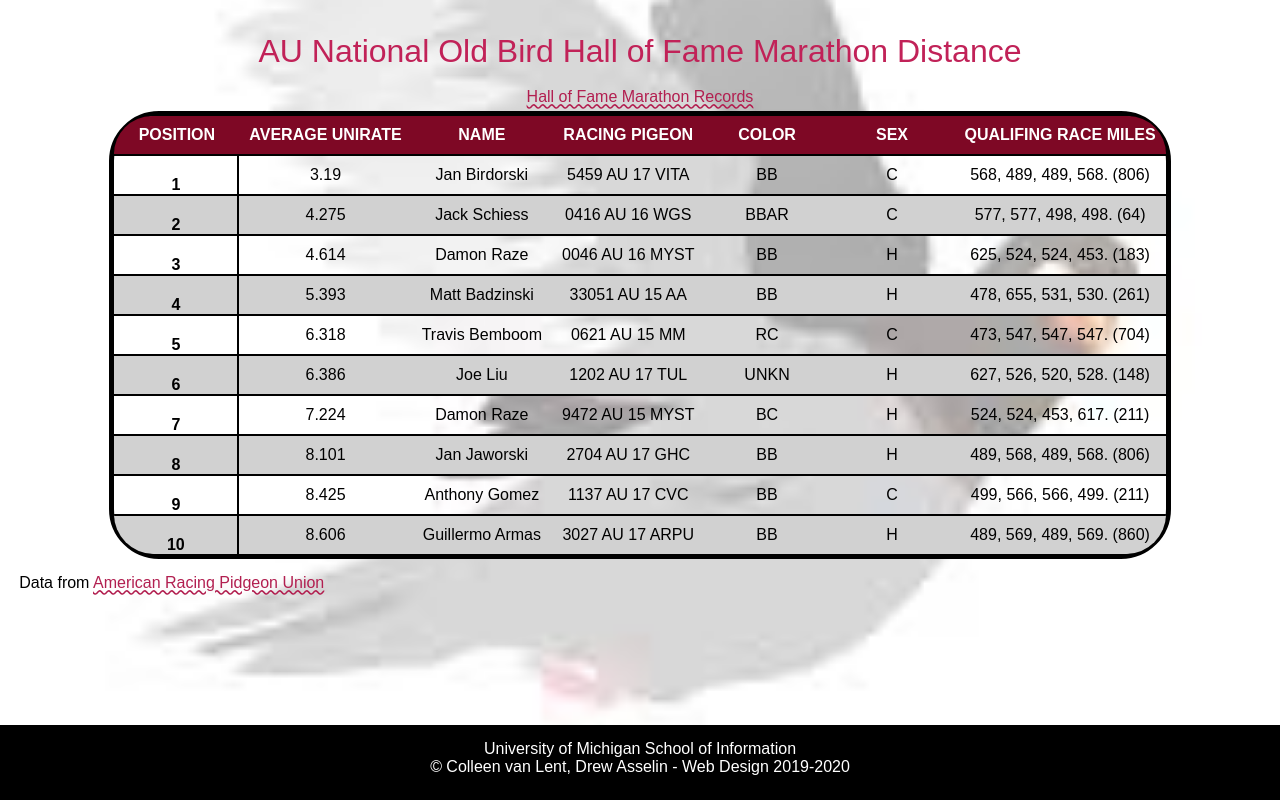
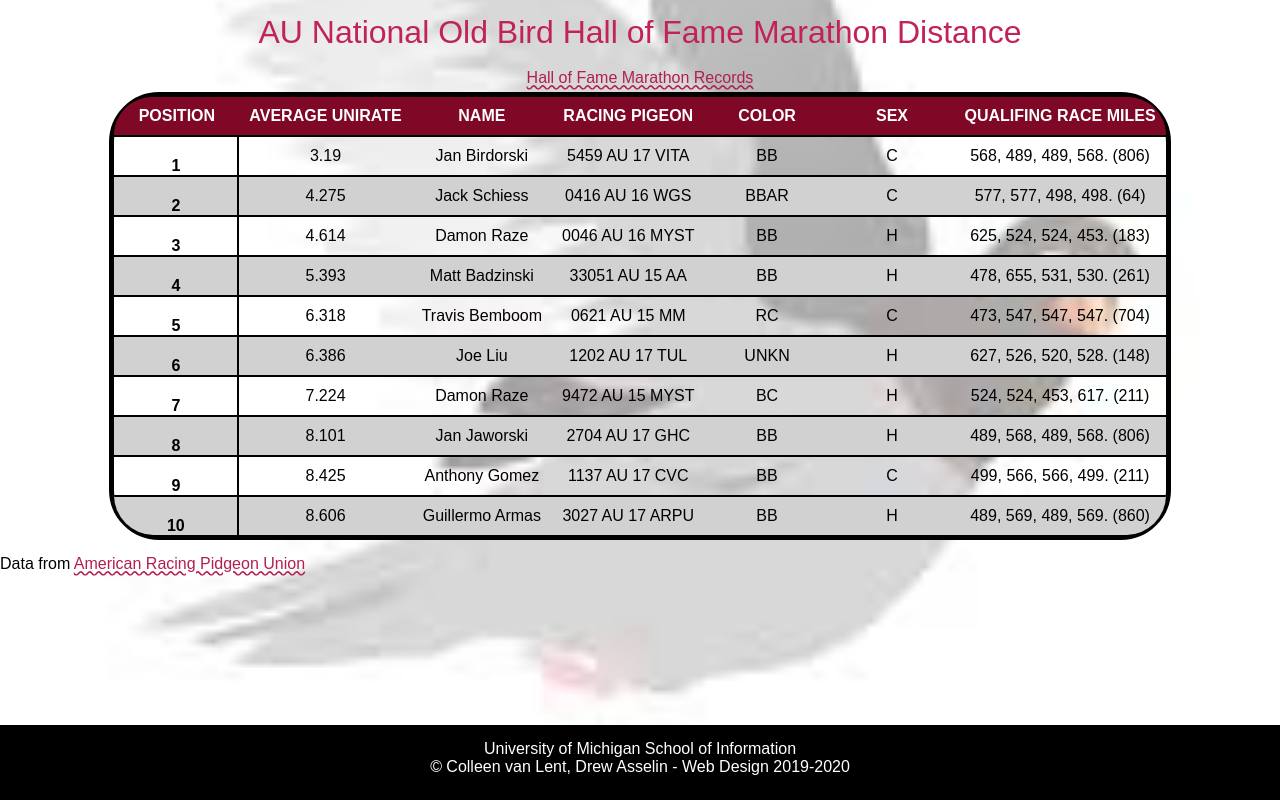
Before and after one commit to grantyho/homework4-2021, a plain HTML site: page index.html in a window 1280 px wide. Drawn offline with Linux system fonts and the light colour scheme; a web font is replaced by a local one.

Commit message:
Update style.css

```diff
--- a/css/style.css
+++ b/css/style.css
@@ -27,8 +27,7 @@ caption{
 body {
   color: #000000;
   font-size: 16px;
-  margin: 1.2em;
-  background-size: cover ;
+  background-size: cover;
   background-position: center;
 
   /*Req 1*/
@@ -37,7 +36,6 @@ body {
 body {
   color: #000000;
   font-size: 16px;
-  margin: 1.2em;
   background-size: cover ;
   background-position: center;
 
@@ -50,7 +48,7 @@ body {
 
 h1 {
   color: #c12258;
-  font-size: 2em;
+  font-size: 32px;
   line-height: 2;
   text-align: center;
 }
```
